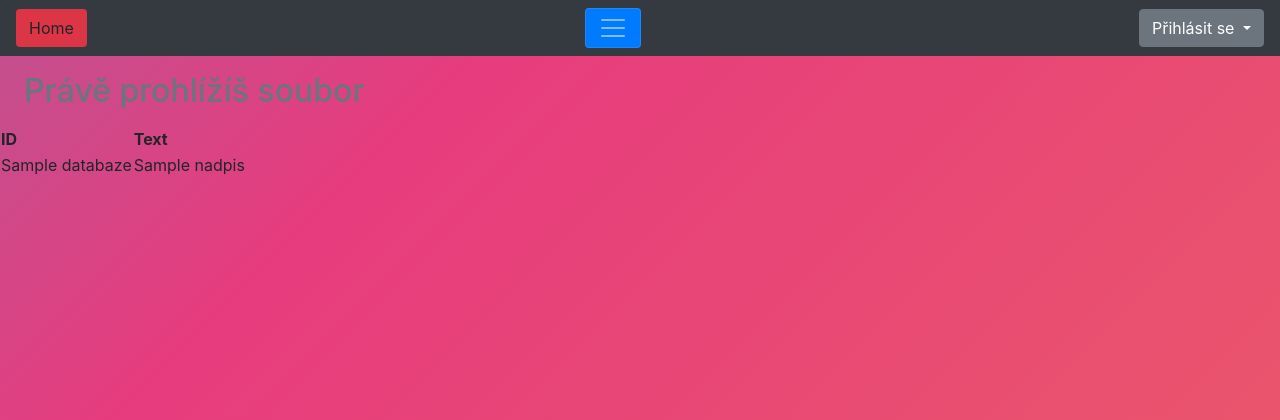
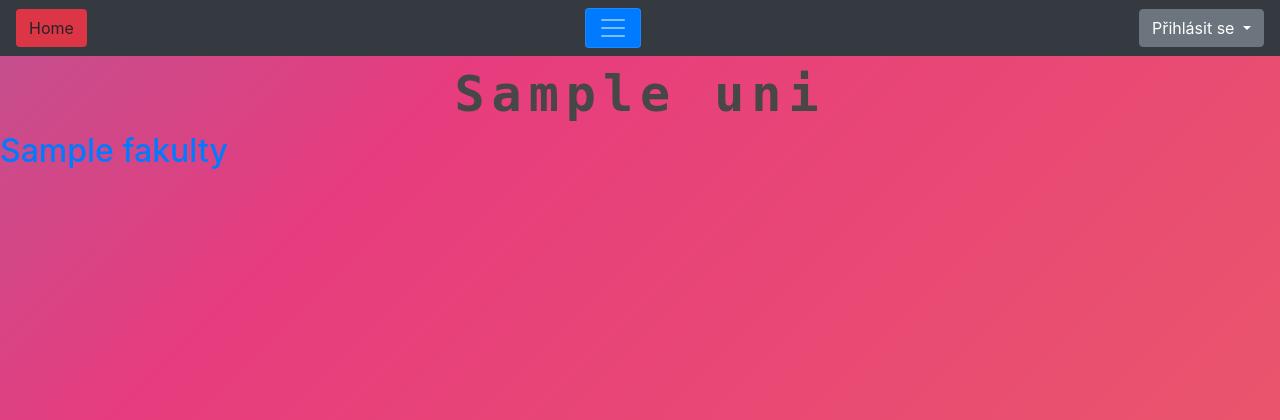
Before and after one commit to matej-kaska/NoSQL, a Flask app: template templates/univerzita.html in a window 1280 px wide. Shown: the top 420 px of the page. Run offline with Flask 3, Linux system fonts and the light colour scheme; the template is opened without the code that fills it: most values are stand-ins (such as "Sample title", 1, 10 or a date in 2020); parts of the project's set-up code (start-up, migrations or seed data) failed here and were passed over.

Commit message:
univerzita vypisuje fakulty

```diff
--- a/app.py
+++ b/app.py
@@ -105,6 +105,12 @@ def catchall(path):
             session.pop("username")
             flash("logout")
             return redirect(request.referrer)
+        elif request.form["btn"] == "send":
+            nazev = request.form["nazev"]
+            nadpis = request.form["nadpis"]
+            text = request.form["text"]
+            addToDB(nazev, nadpis, text)
+            return render_template("index.html", oznameni="Uspesne zaslano", databaze=db, session=session)
 
 @flaskAPR.route("/", methods=["GET", "POST"])
 def index():
@@ -129,7 +135,19 @@ def varName(id):
 
 @flaskAPR.route("/univerzita")
 def univerzita():
-    return(mariadb.session.execute(mariadb.select(Univerzita.nazev)).scalars())
+    fakultaID = 0
+    fakultyList = []
+    uni = mariadb.session.execute(mariadb.select(Univerzita.nazev)).scalar()
+    fakultyAll = mariadb.session.execute(mariadb.select(Fakulta.nazev)).scalars()
+    for fakulta in fakultyAll:
+        fakultaID = fakultaID + 1
+        fakultaLink = "/univerzita/" + str(fakultaID)
+        fakultyList.append([fakultaLink, fakulta])
+    return render_template("univerzita.html", uni=uni, fakultyList=fakultyList)
+
+@flaskAPR.route("/univerzita/<id>")
+def fakulta(id):
+    return("cus")
 
 if __name__ == "__main__":
     loadDB()
--- a/static/css/style.css
+++ b/static/css/style.css
@@ -30,6 +30,7 @@ font-weight: bold;
 font-family: monospace;
 letter-spacing: 7px;
 cursor: pointer;
+text-align: center;
 }
 h1 span {
 transition: 0.5s ease-out;
--- a/templates/univerzita.html
+++ b/templates/univerzita.html
@@ -1,22 +1,13 @@
 {% extends "sablona.html" %} {% block main %}
 <article>
-  <header class="dropdown-header">
-    <h2>Právě prohlížíš soubor</h2>
-  </header>
+  <h1>{{ uni }}</h1>
 </article>
 
 <section id="Text">
-  <table>
-    <thead>
-      <th>ID</th>
-      <th>Text</th>
-    </thead>
-    {% for ID, nazev, nadpis, text in databaze %}
-    <tr>
-      <td>{{ ID }}</td>
-      <td>{{ nadpis }}</td>
-    </tr>
-    {% endfor %}
-  </table>
+  {% for id in fakultyList %}
+  <tr>
+    <h2><a href={{ id[0] }}>{{ id[1] }}</a></h2>
+  </tr>
+  {% endfor %}
 </section>
 {% endblock %}
```
Also changed, not shown: 1 other file.
